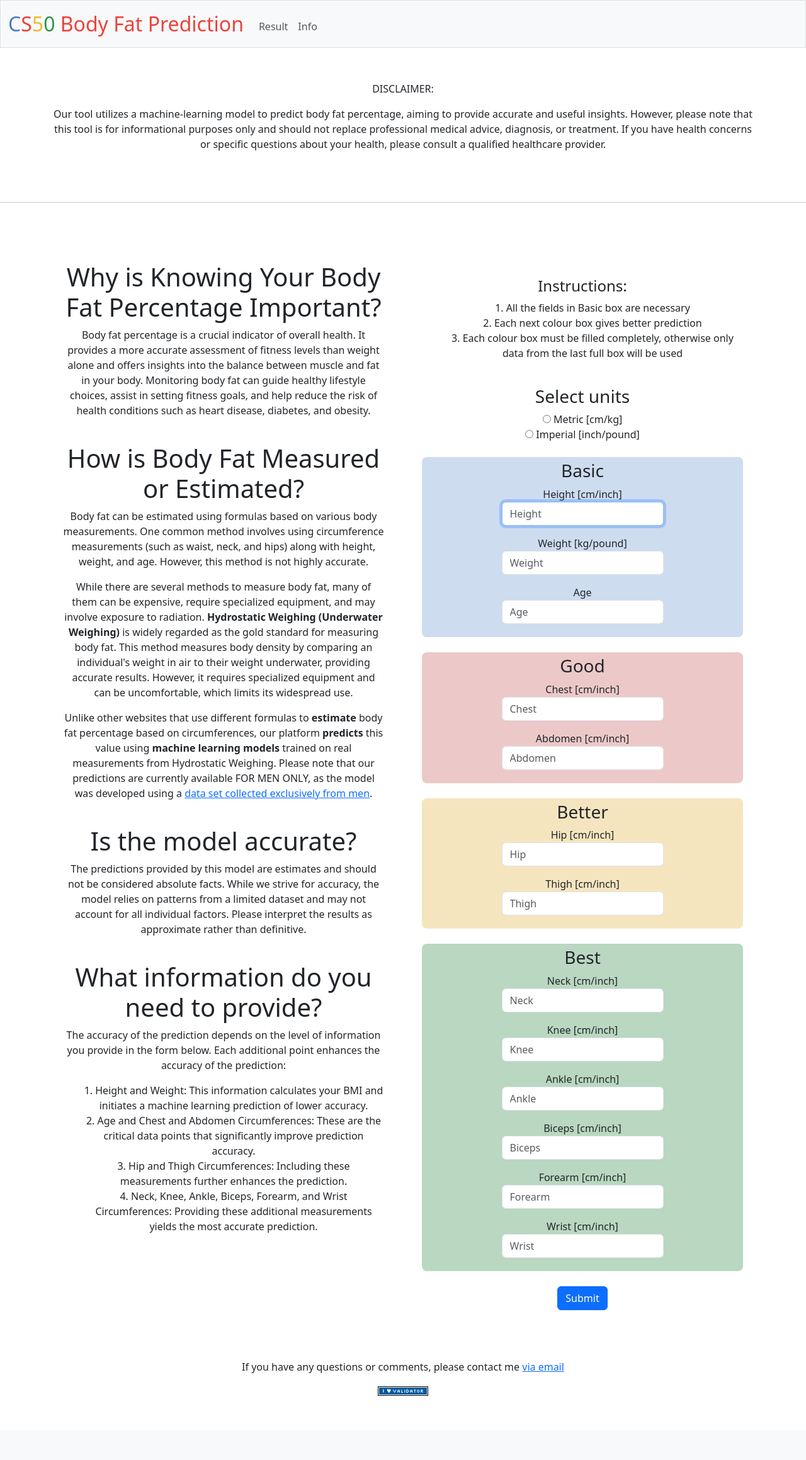
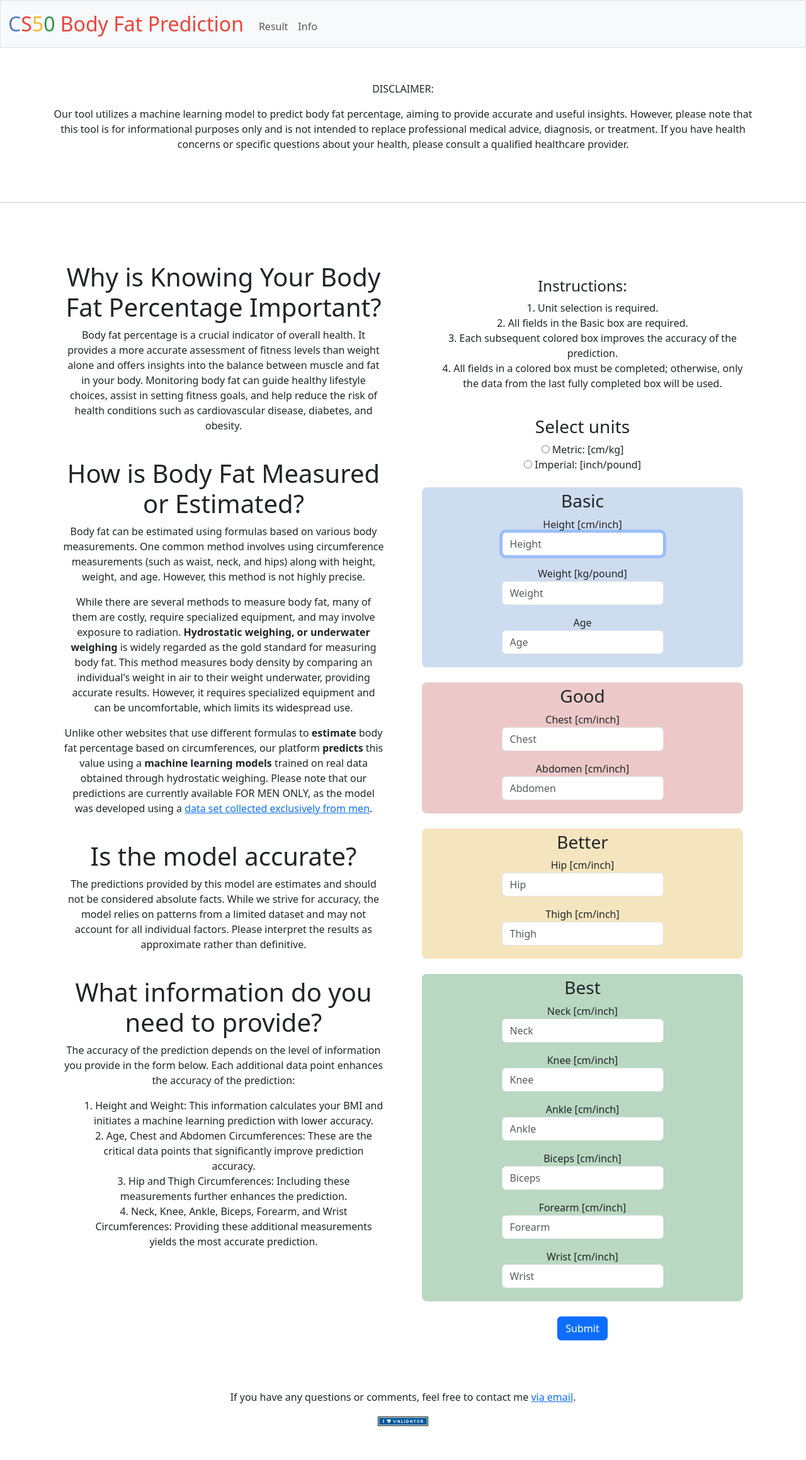
Before and after one commit to malgosiakopacz/CS50_final_project, a Flask app: page / in a window 1280 px wide. Shown: the whole page at 63% size. Before the commit the page ends 2217 px from the top, so only its background shows below. Run offline with Flask 3, Linux system fonts and the light colour scheme; parts of the project's set-up code (start-up, migrations or seed data) failed here and were passed over.

Commit message:
Correct overall text and standard deviation percentage

```diff
--- a/app.py
+++ b/app.py
@@ -153,10 +153,11 @@ def index():
             # Store Body Fat Percentage to display on the result page
             session["BFP"] = body_perc_basic
 
-            session["message1"] = "The data you provided was sufficient for the prediction with the Basic Model."
-            session["message2"] = "In order to obtain more reliable result, please provide your chest and abdomen circumferences."
+            session["message1"] = "The data you provided was sufficient for a prediction using the Basic Model."
+            session["message2"] = "The Basic Model is the least accurate, particularly when the predicted body fat percentage is very low or very high. To obtain a more reliable result, please provide your chest and abdomen circumferences."
+            std = 5.5
 
-            return render_template("result.html", BMI=BMI, BFP=body_perc_basic, message1=session["message1"], message2=session["message2"])
+            return render_template("result.html", BMI=BMI, BFP=body_perc_basic, message1=session["message1"], message2=session["message2"], std=std)
 
         # If only height, weight, age, chest and abdomen are provided -> show BMI and predict extra1
         if "height" in data and "weight" in data and "age" in data and "chest" in data and "abdomen" in data and not("hip" in data and "thigh" in data):
@@ -190,10 +191,11 @@ def index():
             # Store Body Fat Percentage to display on the result page
             session["BFP"] = body_perc_extra1
 
-            session["message1"] = "The data you provided was sufficient for the prediction with the Good Model."
-            session["message2"] = "In order to obtain more reliable result, please provide your hip and thigh circumferences."
+            session["message1"] = "The data you provided was sufficient for a prediction using the Good Model."
+            session["message2"] = "This model offers a significant improvement compared to the Basic Model. However, for an even more reliable result, please provide your hip and thigh circumferences."
+            std = 4.9
 
-            return render_template("result.html", BMI=BMI, BFP=body_perc_extra1, message1=session["message1"], message2=session["message2"])
+            return render_template("result.html", BMI=BMI, BFP=body_perc_extra1, message1=session["message1"], message2=session["message2"], std=std)
 
         # If only height, weight, age, chest, abdomen, hip, and thigh are provided -> show BMI and predict extra2
         if "height" in data and "weight" in data and "age" in data and "chest" in data and "abdomen" in data and "hip" in data and "thigh" in data and not("neck" in data and "knee" in data and "ankle" in data and "biceps" in data and "forearm" in data and "wrist" in data):
@@ -228,10 +230,11 @@ def index():
             # Store Body Fat Percentage to display on the result page
             session["BFP"] = body_perc_extra2
 
-            session["message1"] = "The data you provided was sufficient for the prediction with the Better Model."
-            session["message2"] = "In order to obtain more reliable result, please provide the missing data."
+            session["message1"] = "The data you provided was sufficient for a prediction using the Better Model."
+            session["message2"] = "This model provides a fairly reliable result. However, for the most accurate and trustworthy outcome—especially if your BMI is very low or very high—please provide the missing data required for the Best Model."
+            std = 4.9
 
-            return render_template("result.html", BMI=BMI, BFP=body_perc_extra2, message1=session["message1"], message2=session["message2"])
+            return render_template("result.html", BMI=BMI, BFP=body_perc_extra2, message1=session["message1"], message2=session["message2"], std=std)
 
         # If all data are provided -> show BMI and predict extra3
         all_data_provided = all(data[key] for key in data)
@@ -268,10 +271,11 @@ def index():
             # Store Body Fat Percentage to display on the result page
             session["BFP"] = body_perc_extra3
 
-            session["message1"] = "The data you provided was sufficient for the prediction with the Best Model."
+            session["message1"] = "The data you provided was sufficient for a prediction using the Best Model."
             session["message2"] = ""
+            std = 4.9
 
-            return render_template("result.html", BMI=BMI, BFP=body_perc_extra3, message1=session["message1"], message2=session["message2"])
+            return render_template("result.html", BMI=BMI, BFP=body_perc_extra3, message1=session["message1"], message2=session["message2"], std=std)
 
         # Clear session data after successful form submission
         session.clear()
--- a/templates/index.html
+++ b/templates/index.html
@@ -9,21 +9,21 @@
         <!-- Left Column-->
         <div class="column">
             <h1>Why is Knowing Your Body Fat Percentage Important?</h1>
-            <p>Body fat percentage is a crucial indicator of overall health. It provides a more accurate assessment of fitness levels than weight alone and offers insights into the balance between muscle and fat in your body. Monitoring body fat can guide healthy lifestyle choices, assist in setting fitness goals, and help reduce the risk of health conditions such as heart disease, diabetes, and obesity.</p>
+            <p>Body fat percentage is a crucial indicator of overall health. It provides a more accurate assessment of fitness levels than weight alone and offers insights into the balance between muscle and fat in your body. Monitoring body fat can guide healthy lifestyle choices, assist in setting fitness goals, and help reduce the risk of health conditions such as cardiovascular disease, diabetes, and obesity.</p>
             <br>
             <h1>How is Body Fat Measured or Estimated?</h1>
-            <p>Body fat can be estimated using formulas based on various body measurements. One common method involves using circumference measurements (such as waist, neck, and hips) along with height, weight, and age. However, this method is not highly accurate.</p>
-            <p>While there are several methods to measure body fat, many of them can be expensive, require specialized equipment, and may involve exposure to radiation. <strong>Hydrostatic Weighing (Underwater Weighing)</strong> is widely regarded as the gold standard for measuring body fat. This method measures body density by comparing an individual's weight in air to their weight underwater, providing accurate results. However, it requires specialized equipment and can be uncomfortable, which limits its widespread use.</p>
-            <p>Unlike other websites that use different formulas to <strong>estimate</strong> body fat percentage based on circumferences, our platform <strong>predicts</strong> this value using <strong>machine learning models</strong> trained on real measurements from Hydrostatic Weighing. Please note that our predictions are currently available FOR MEN ONLY, as the model was developed using a <a href="https://www.kaggle.com/datasets/fedesoriano/body-fat-prediction-dataset" target="_blank">data set collected exclusively from men</a>.</p>
+            <p>Body fat can be estimated using formulas based on various body measurements. One common method involves using circumference measurements (such as waist, neck, and hips) along with height, weight, and age. However, this method is not highly precise.</p>
+            <p>While there are several methods to measure body fat, many of them are costly, require specialized equipment, and may involve exposure to radiation. <strong>Hydrostatic weighing, or underwater weighing</strong> is widely regarded as the gold standard for measuring body fat. This method measures body density by comparing an individual's weight in air to their weight underwater, providing accurate results. However, it requires specialized equipment and can be uncomfortable, which limits its widespread use.</p>
+            <p>Unlike other websites that use different formulas to <strong>estimate</strong> body fat percentage based on circumferences, our platform <strong>predicts</strong> this value using a <strong>machine learning models</strong> trained on real data obtained through hydrostatic weighing. Please note that our predictions are currently available FOR MEN ONLY, as the model was developed using a <a href="https://www.kaggle.com/datasets/fedesoriano/body-fat-prediction-dataset" target="_blank">data set collected exclusively from men</a>.</p>
             <br>
             <h1>Is the model accurate?</h1>
             <p>The predictions provided by this model are estimates and should not be considered absolute facts. While we strive for accuracy, the model relies on patterns from a limited dataset and may not account for all individual factors. Please interpret the results as approximate rather than definitive.</p>
             <br>
             <h1>What information do you need to provide?</h1>
-            <p>The accuracy of the prediction depends on the level of information you provide in the form below. Each additional point enhances the accuracy of the prediction:</p>
+            <p>The accuracy of the prediction depends on the level of information you provide in the form below. Each additional data point enhances the accuracy of the prediction:</p>
             <ol class="inside">
-                <li>Height and Weight: This information calculates your BMI and initiates a machine learning prediction of lower accuracy.</li>
-                <li>Age and Chest and Abdomen Circumferences: These are the critical data points that significantly improve prediction accuracy.</li>
+                <li>Height and Weight: This information calculates your BMI and initiates a machine learning prediction with lower accuracy.</li>
+                <li>Age, Chest and Abdomen Circumferences: These are the critical data points that significantly improve prediction accuracy.</li>
                 <li>Hip and Thigh Circumferences: Including these measurements further enhances the prediction.</li>
                 <li>Neck, Knee, Ankle, Biceps, Forearm, and Wrist Circumferences: Providing these additional measurements yields the most accurate prediction.</li>
             </ol>
@@ -34,18 +34,19 @@
             <br>
             <h4>Instructions:</h4>
             <ol class="inside">
-                <li>All the fields in Basic box are necessary</li>
-                <li>Each next colour box gives better prediction</li>
-                <li>Each colour box must be filled completely, otherwise only data from the last full box will be used</li>
+                <li>Unit selection is required.</li>
+                <li>All fields in the Basic box are required.</li>
+                <li>Each subsequent colored box improves the accuracy of the prediction.</li>
+                <li>All fields in a colored box must be completed; otherwise, only the data from the last fully completed box will be used.</li>
             </ol>
             <br>
             <form action="/" method="post">
                 <h3>Select units</h3>
                 <div>
                     <input type="radio" id="metric" name="units" value="metric" {% if form_data['units'] == 'metric' %}checked{% endif %}>
-                    <label for="metric">Metric [cm/kg]</label><br>
+                    <label for="metric">Metric: [cm/kg]</label><br>
                     <input type="radio" id="imperial" name="units" value="imperial" {% if form_data['units'] == 'imperial' %}checked{% endif %}>
-                    <label for="imperial">Imperial [inch/pound]</label><br>
+                    <label for="imperial">Imperial: [inch/pound]</label><br>
                 </div>
                 <br>
                 <div id="div1">
--- a/templates/layout.html
+++ b/templates/layout.html
@@ -48,7 +48,7 @@
 
         <header class="container py-5 text-center">
             <p>DISCLAIMER:<p>
-            <p>Our tool utilizes a machine-learning model to predict body fat percentage, aiming to provide accurate and useful insights. However, please note that this tool is for informational purposes only and should not replace professional medical advice, diagnosis, or treatment. If you have health concerns or specific questions about your health, please consult a qualified healthcare provider.</p>
+            <p>Our tool utilizes a machine learning model to predict body fat percentage, aiming to provide accurate and useful insights. However, please note that this tool is for informational purposes only and is not intended to replace professional medical advice, diagnosis, or treatment. If you have health concerns or specific questions about your health, please consult a qualified healthcare provider.</p>
         </header>
         <hr>
 
@@ -65,7 +65,7 @@
         </main>
 
         <footer class="mb-5">
-            <p class="centered">If you have any questions or comments, please contact me <a href="mailto:gosiadatascience@gmail.com">via email</a> </p>
+            <p class="centered">If you have any questions or comments, feel free to contact me <a href="mailto:gosiadatascience@gmail.com">via email</a>.</p>
             <form action="https://validator.w3.org/check" class="text-center" enctype="multipart/form-data" method="post" target="_blank">
                 <input name="doctype" type="hidden" value="HTML5">
                 <input name="fragment" type="hidden">
```
Also changed, not shown: templates/info.html (+8 -4 lines), templates/result.html (+25 -9 lines), 1 other file.
